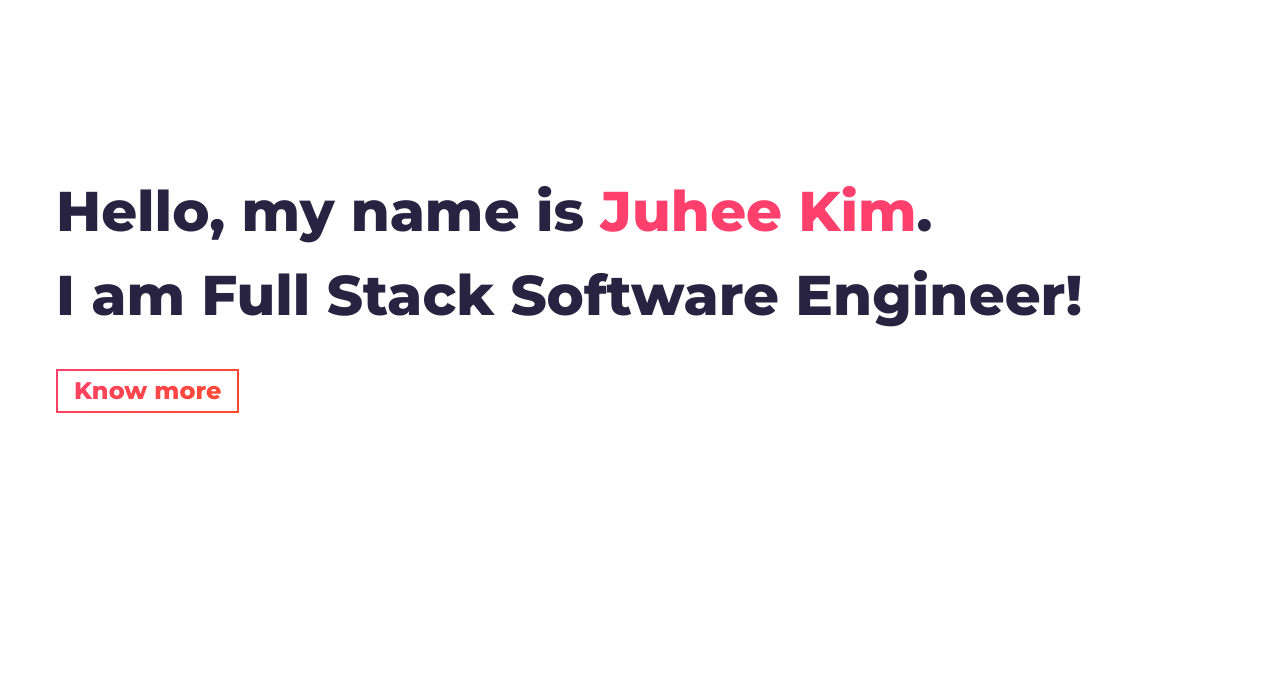
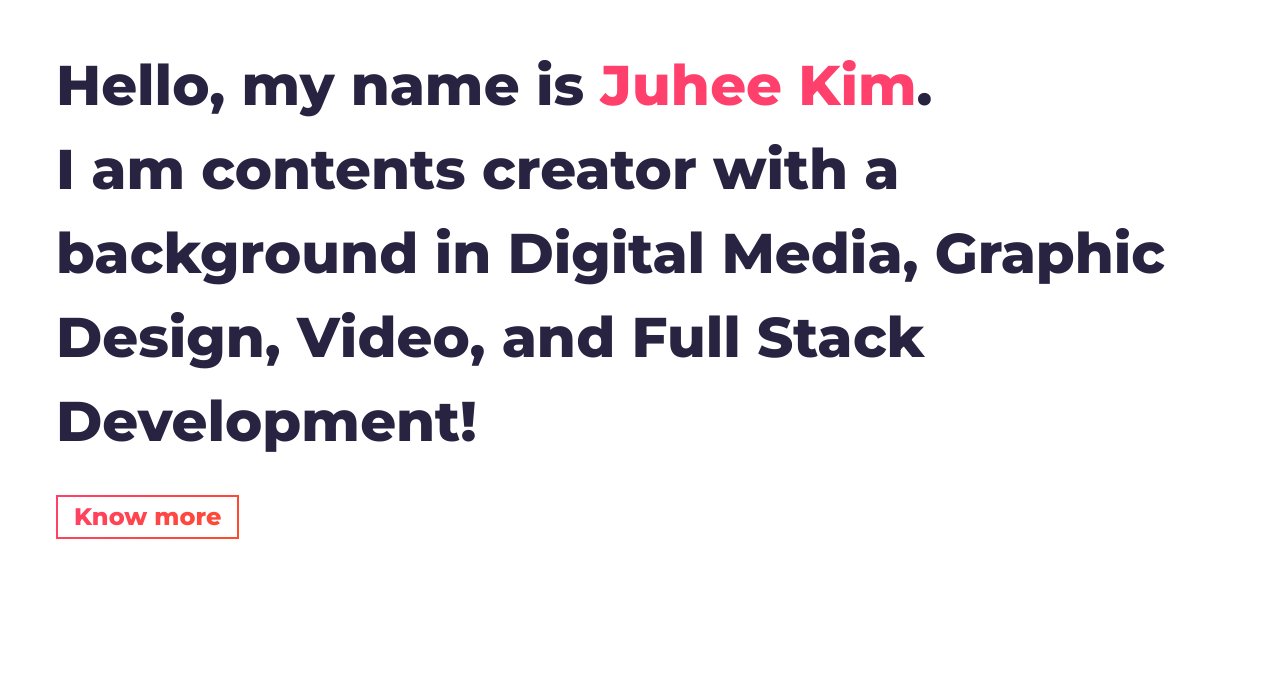
Before and after one commit to juhee-k/portfolios, a React (Create React App) app: page / in a window 1280 px wide. Shown: the part 109-800 px from the top of the page. Built offline with nearby package versions, Linux system fonts and the light colour scheme.

Commit message:
Update Hero.js

```diff
--- a/src/components/Hero/Hero.js
+++ b/src/components/Hero/Hero.js
@@ -28,7 +28,7 @@ const Header = () => {
               <span className="text-color-main">Juhee Kim</span>
               .
               <br />
-              I am Full Stack Software Engineer!
+              I am contents creator with a background in Digital Media, Graphic Design, Video, and Full Stack Development!
             </h1>
           </Fade>
           <Fade left={isDesktop} bottom={isMobile} duration={1000} delay={1000} distance="30px">
```
